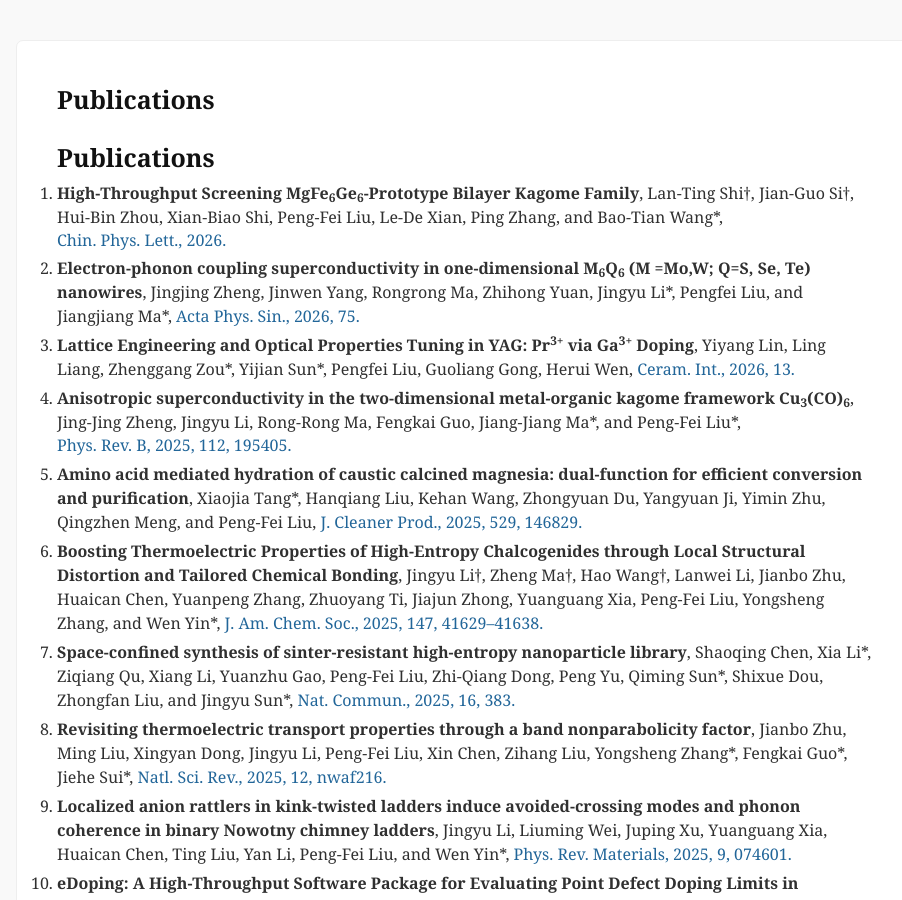
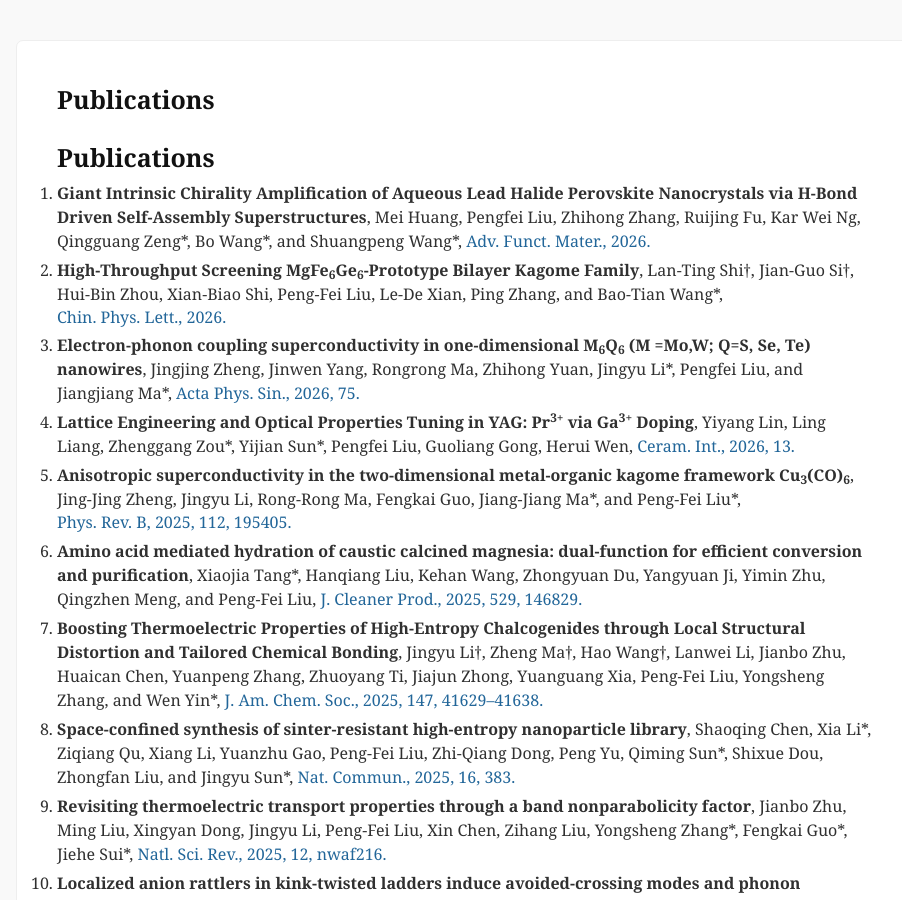
Before and after one commit to comatphys/comatphys.github.io, a Jekyll site: the page built from cv_md/publication.md, in a window 1280 px wide and 900 px high. Shown: the whole window, without its empty margins (174-1076 px from the left). Built offline with Jekyll 4.4.1, drawn with Linux system fonts in a browser that asks for light colours; our own code applies the rules of GitHub Pages for plain Markdown files; comment, search, counter and statistics services are not loaded.

Commit message:
Add new publication entry to publication.md

```diff
--- a/cv_md/publication.md
+++ b/cv_md/publication.md
@@ -1,4 +1,8 @@
 # Publications
+1. **Giant Intrinsic Chirality Amplification of Aqueous Lead Halide Perovskite Nanocrystals via H-Bond Driven Self-Assembly Superstructures**,
+Mei Huang, Pengfei Liu, Zhihong Zhang, Ruijing Fu, Kar Wei Ng, Qingguang Zeng\*, Bo Wang\*, and Shuangpeng Wang\*,
+[Adv. Funct. Mater., 2026.](https://doi.org/10.1088/0256-307X/43/3/030711)
+
 1. **High-Throughput Screening MgFe<sub>6</sub>Ge<sub>6</sub>-Prototype Bilayer Kagome Family**,
 Lan-Ting Shi†, Jian-Guo Si†, Hui-Bin Zhou, Xian-Biao Shi, Peng-Fei Liu, Le-De Xian, Ping Zhang, and Bao-Tian Wang\*,
 [Chin. Phys. Lett., 2026.](https://doi.org/10.1088/0256-307X/43/3/030711)
```
